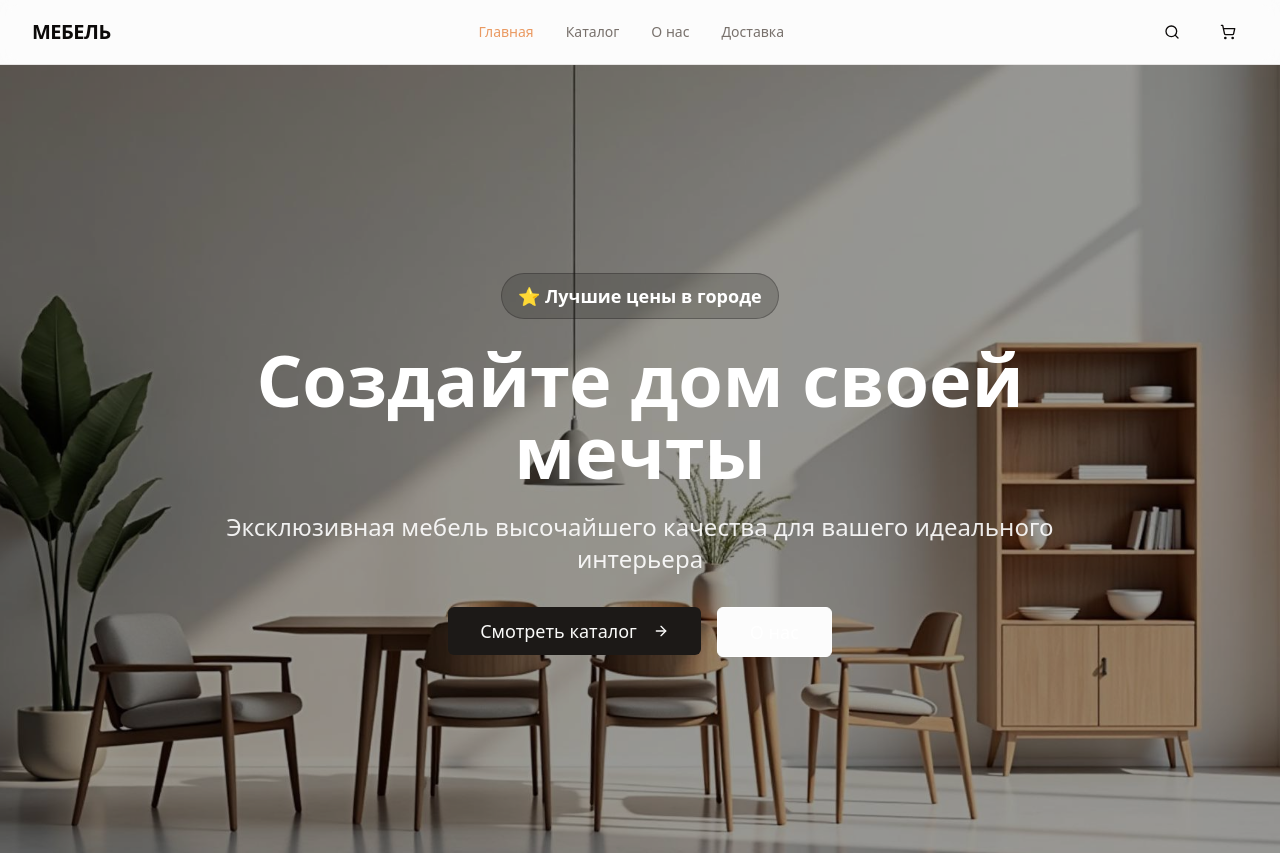
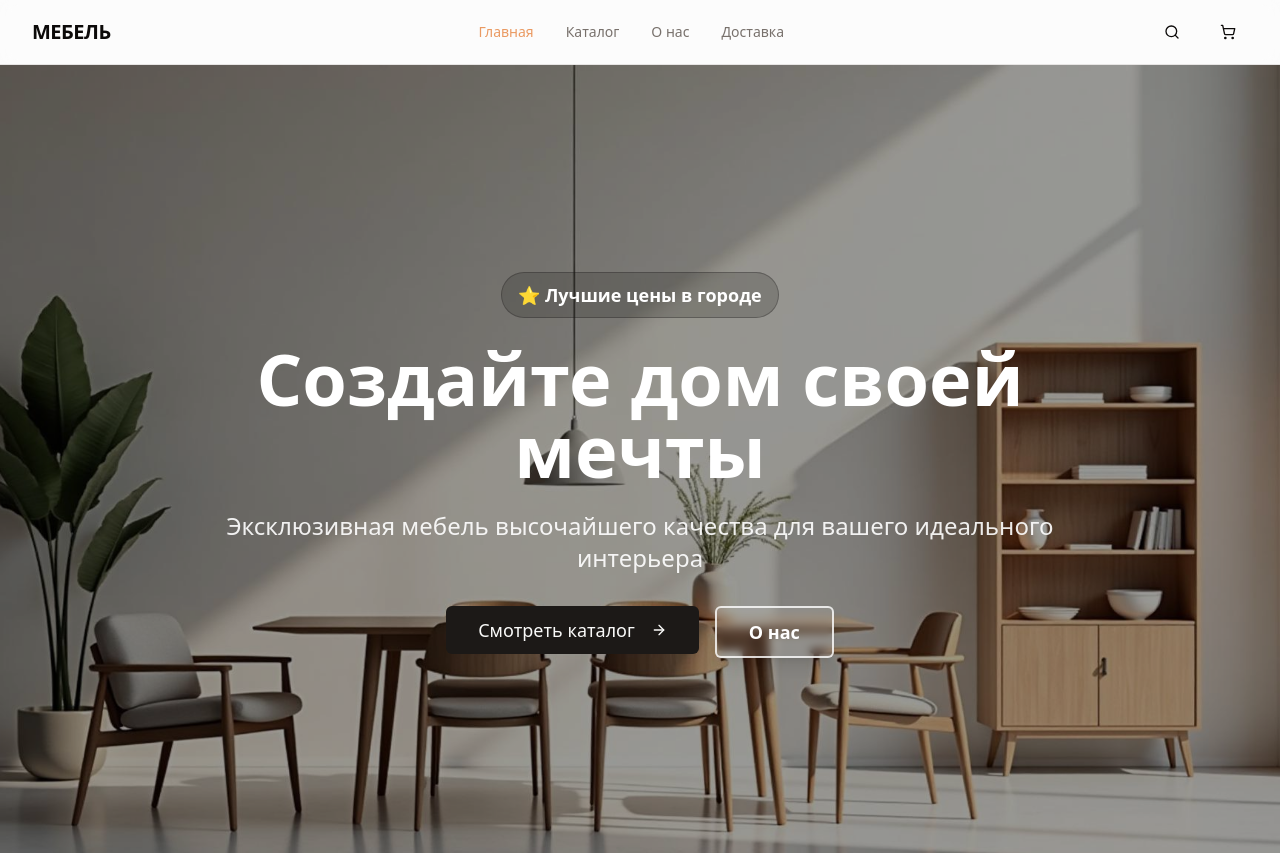
Before and after one commit to idmit/chic-furnish-studio, a React (Vite) app: page / in a window 1280 px wide. Shown: the top 853 px of the page. Built offline with nearby package versions, Linux system fonts and the light colour scheme.

Commit message:
Исправить видимость кнопки баннера
Исправлена видимость кнопки "О нас" на главном баннере, чтобы она была видна всегда, а не только при наведении.

```diff
--- a/src/pages/HomePage.tsx
+++ b/src/pages/HomePage.tsx
@@ -5,6 +5,9 @@ import { CheckCircle, Truck, Shield, Headphones, Star, ArrowRight } from "lucide
 import { Link } from "react-router-dom";
 import heroImage from "@/assets/hero-furniture.jpg";
 import homeIdeasImage from "@/assets/home-ideas.jpg";
+import chairModern from "@/assets/chair-modern.jpg";
+import sofaModern from "@/assets/sofa-modern.jpg";
+import tableDining from "@/assets/table-dining.jpg";
 import PromoCarousel from "@/components/PromoCarousel";
 import CategoriesGrid from "@/components/CategoriesGrid";
 import FeaturedProducts from "@/components/FeaturedProducts";
@@ -32,17 +35,17 @@ const HomePage = () => {
     {
       title: "Скандинавский стиль",
       description: "Минимализм и функциональность",
-      image: "/src/assets/chair-modern.jpg"
+      image: chairModern
     },
     {
       title: "Современная классика",
       description: "Элегантность и комфорт",
-      image: "/src/assets/sofa-modern.jpg"
+      image: sofaModern
     },
     {
       title: "Лофт интерьер",
       description: "Индустриальный шик",
-      image: "/src/assets/table-dining.jpg"
+      image: tableDining
     }
   ];
 
@@ -75,7 +78,7 @@ const HomePage = () => {
               <Button
                 variant="outline"
                 size="lg"
-                className="text-lg px-8 py-6 border-white text-white hover:bg-white hover:text-primary"
+                className="text-lg px-8 py-6 border-2 border-white/80 text-white bg-white/10 hover:bg-white hover:text-primary backdrop-blur-sm font-semibold shadow-lg"
               >
                 О нас
               </Button>
```
